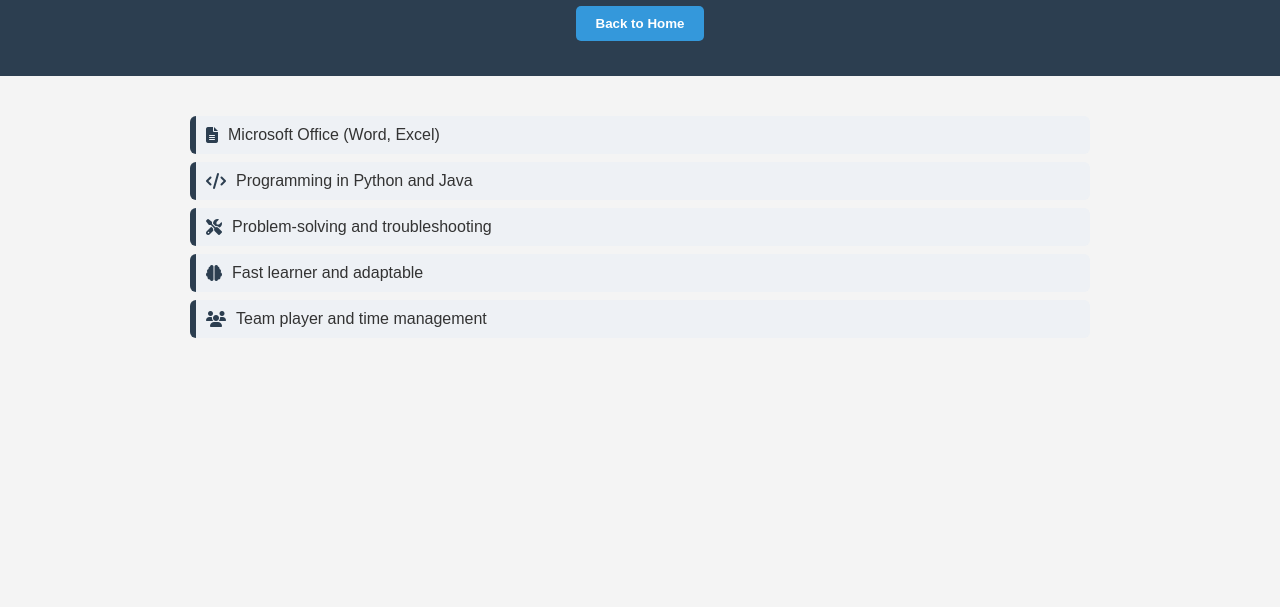
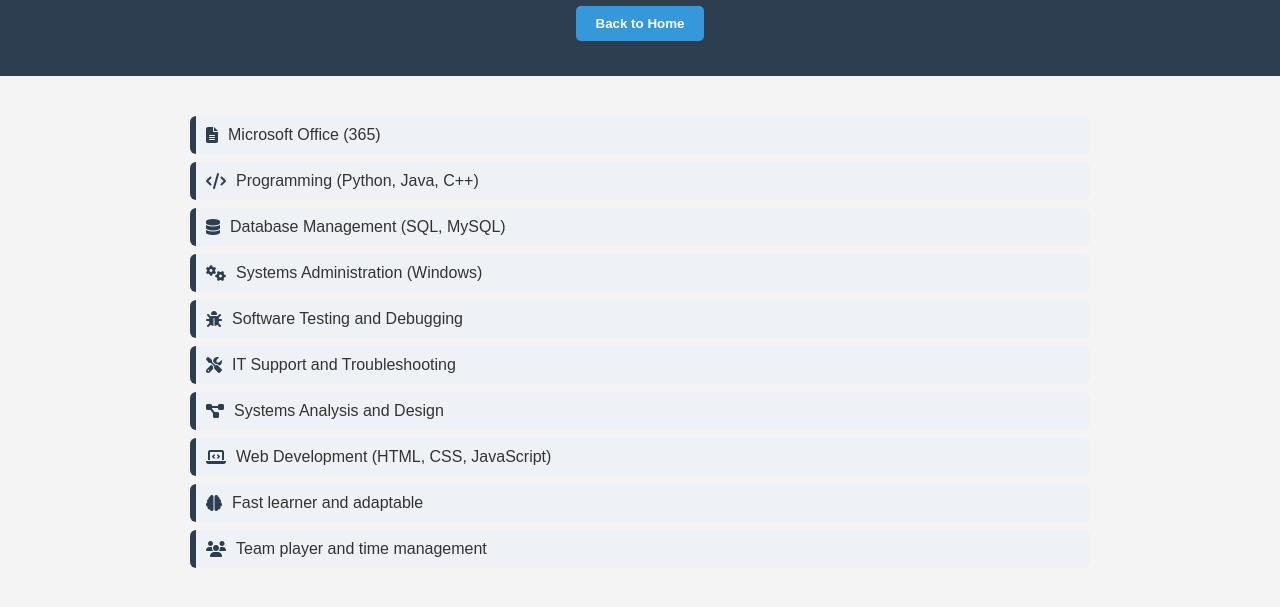
Before and after one commit to ia-miq/963, a plain HTML site: page skills.html in a window 1280 px wide. Shown: the part 109-716 px from the top of the page. Drawn offline with Linux system fonts and the light colour scheme.

Commit message:
Update skills.html

```diff
--- a/skills.html
+++ b/skills.html
@@ -52,9 +52,14 @@
   <main>
     <section>
       <ul class="skill-list">
-        <li><i class="fas fa-file-alt"></i> Microsoft Office (Word, Excel)</li>
-        <li><i class="fas fa-code"></i> Programming in Python and Java</li>
-        <li><i class="fas fa-tools"></i> Problem-solving and troubleshooting</li>
+        <li><i class="fas fa-file-alt"></i> Microsoft Office (365)</li>
+        <li><i class="fas fa-code"></i> Programming (Python, Java, C++)</li>
+        <li><i class="fas fa-database"></i> Database Management (SQL, MySQL)</li>
+        <li><i class="fas fa-cogs"></i> Systems Administration (Windows)</li>
+        <li><i class="fas fa-bug"></i> Software Testing and Debugging</li>
+        <li><i class="fas fa-tools"></i> IT Support and Troubleshooting</li>
+        <li><i class="fas fa-project-diagram"></i> Systems Analysis and Design</li>
+        <li><i class="fas fa-laptop-code"></i> Web Development (HTML, CSS, JavaScript)</li>
         <li><i class="fas fa-brain"></i> Fast learner and adaptable</li>
         <li><i class="fas fa-users"></i> Team player and time management</li>
       </ul>
```
